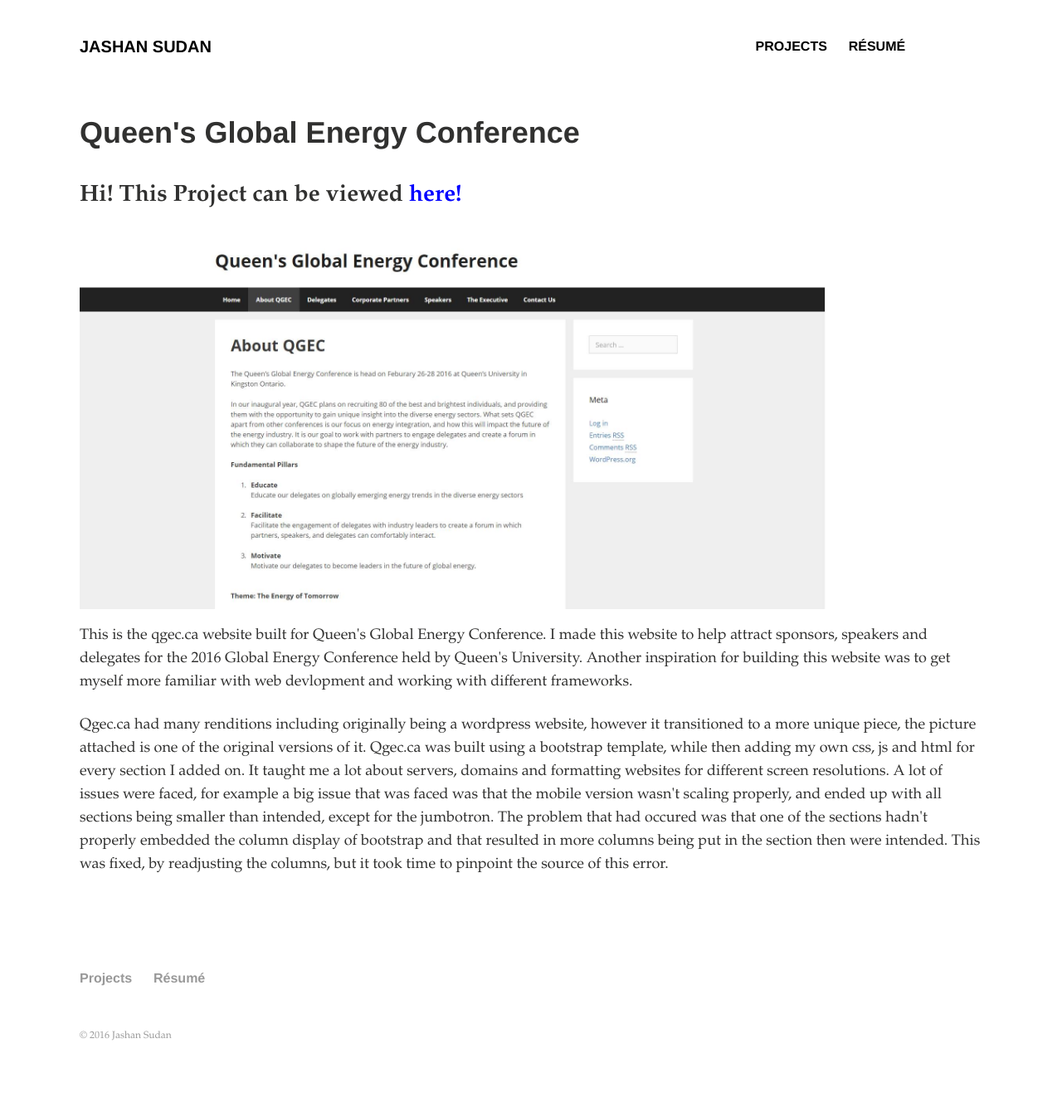
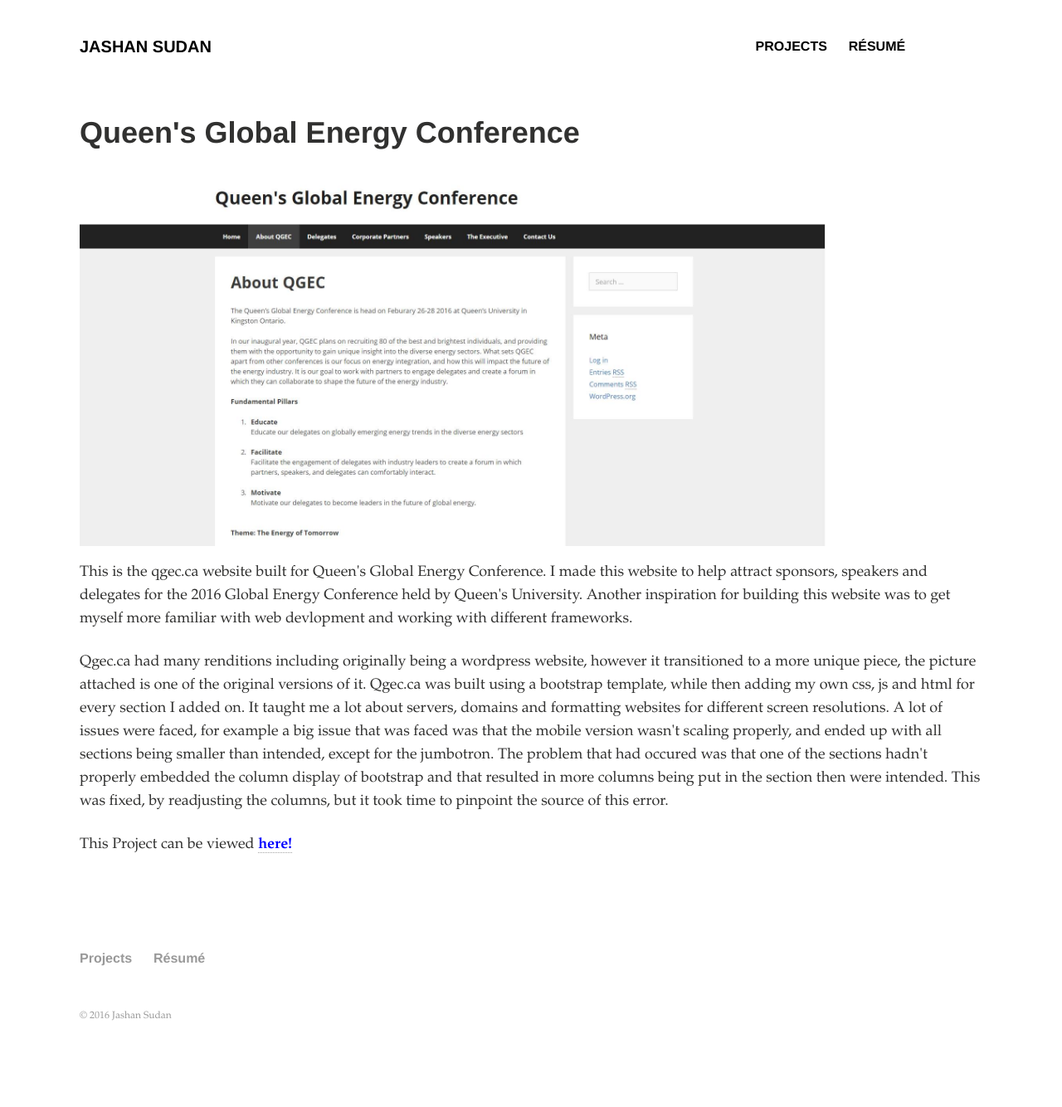
Before and after one commit to jashansudan/jashansudan, a Jekyll site: the page built from Projects/qgec/index.md, in a window 1280 px wide. Shown: the whole page at 83% size. Built offline with Jekyll 4.4.1, drawn with Linux system fonts in a browser that asks for light colours; after the commit the page ends 1310 px from its top, so only the background shows below that.

Commit message:
updating projects section

```diff
--- a/Projects/qgec/index.md
+++ b/Projects/qgec/index.md
@@ -3,11 +3,6 @@
 permalink: /Projects/qgec/
 title: "Queen's Global Energy Conference"
 ---
-
-
-<h3>Hi! This Project can be viewed <a class = "qgeclink" href = "http://www.qgec.ca"><strong> here! </strong></a></h3>
-
-
 <div class='project3' id='project3'>
 		<a>
 			<img src="../images/project2.jpg" style="width:900px;height:450px;">
@@ -17,3 +12,7 @@
 <p>This is the qgec.ca website built for Queen's Global Energy Conference. I made this website to help attract sponsors, speakers and delegates for the 2016 Global Energy Conference held by Queen's University. Another inspiration for building this website was to get myself more familiar with web devlopment and working with different frameworks.</p>
 
 <p> Qgec.ca had many renditions including originally being a wordpress website, however it transitioned to a more unique piece, the picture attached is one of the original versions of it. Qgec.ca was built using a bootstrap template, while then adding my own css, js and html for every section I added on. It taught me a lot about servers, domains and formatting websites for different screen resolutions. A lot of issues were faced, for example a big issue that was faced was that the mobile version wasn't scaling properly, and ended up with all sections being smaller than intended, except for the jumbotron. The problem that had occured was that one of the sections hadn't properly embedded the column display of bootstrap and that resulted in more columns being put in the section then were intended. This was fixed, by readjusting the columns, but it took time to pinpoint the source of this error.</p>
+
+<p>
+This Project can be viewed <a class = "qgeclink" href = "http://www.qgec.ca"><strong> here! </strong></a>
+	</p>
```
